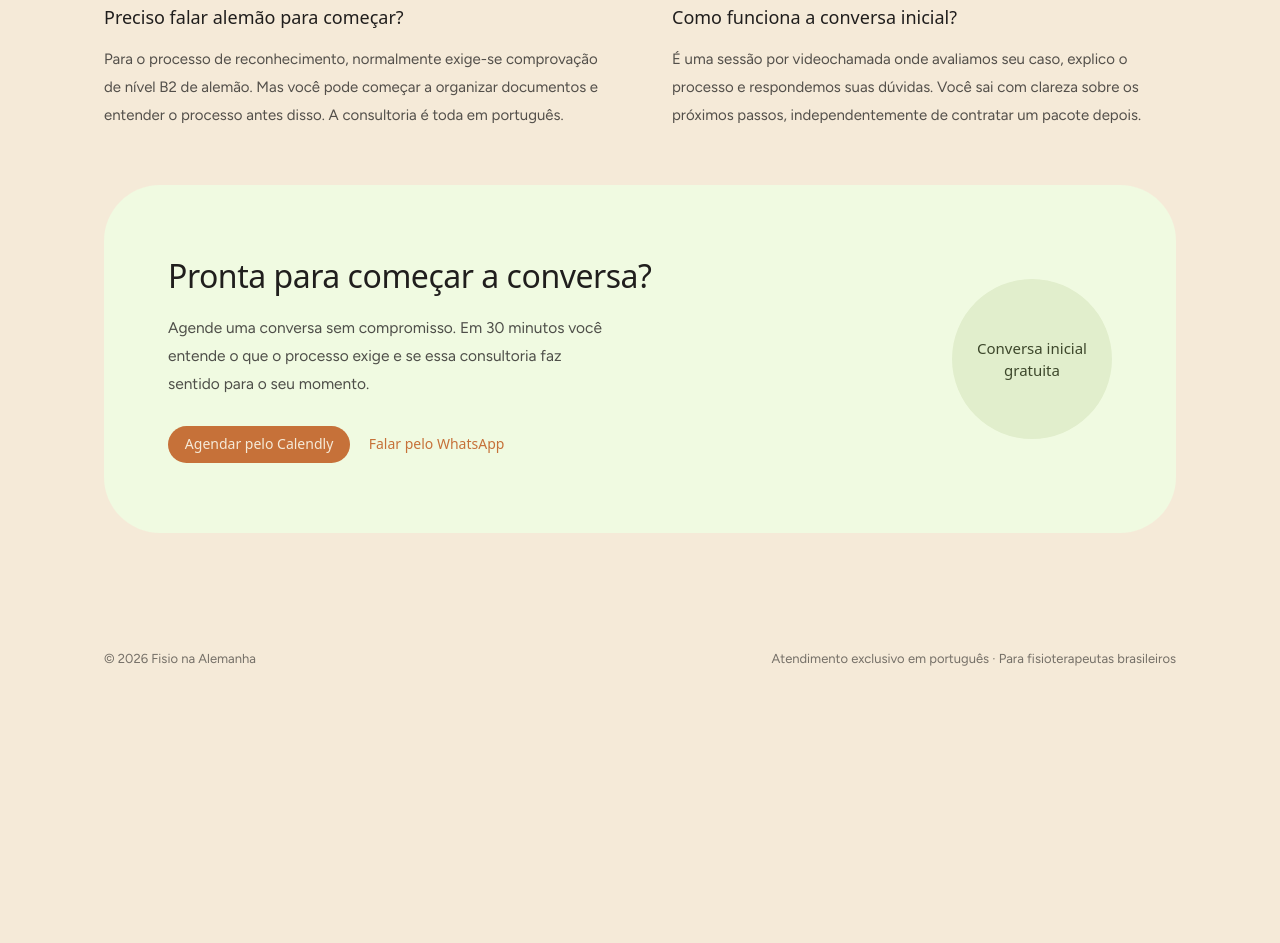
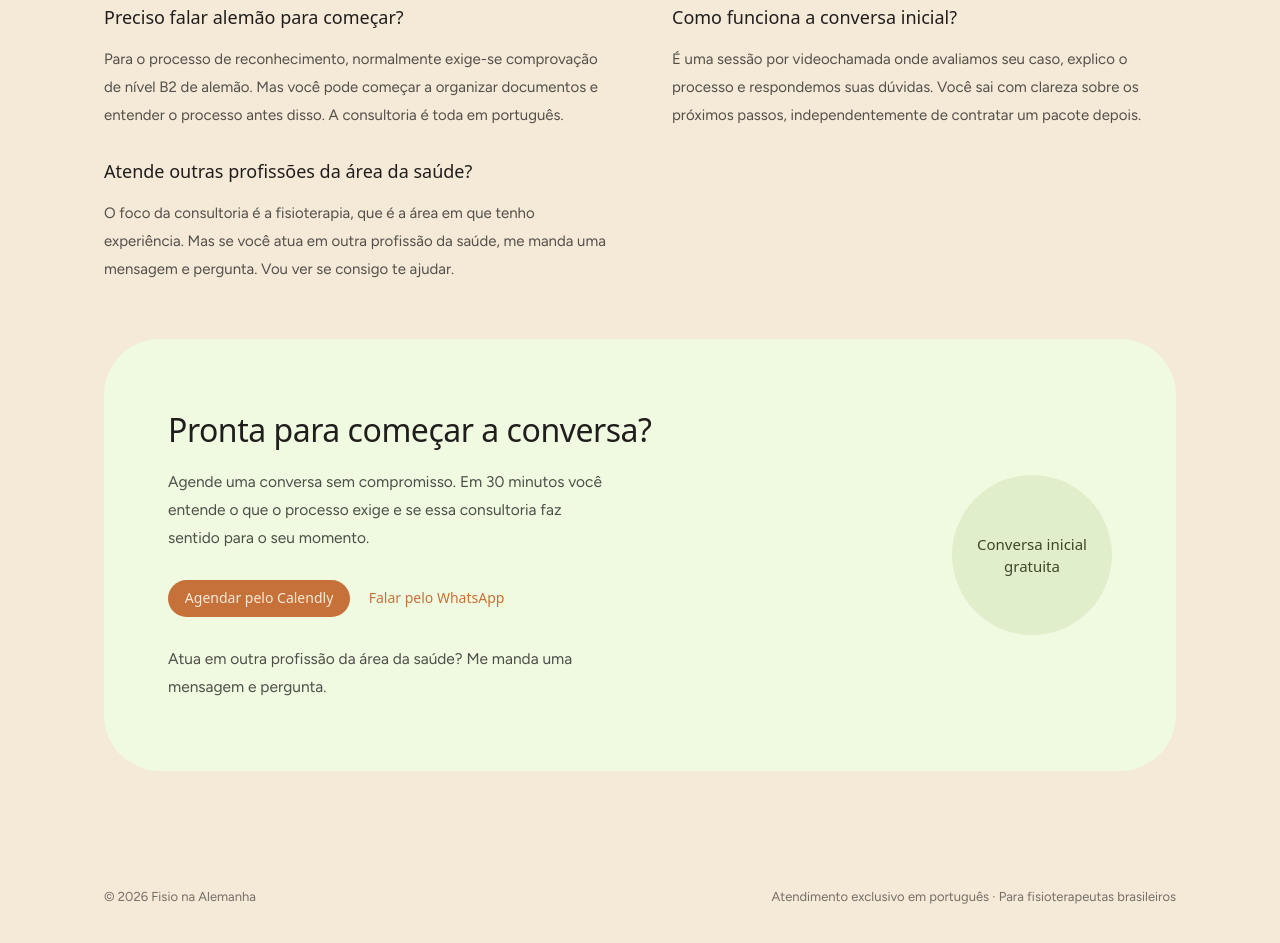
Before and after one commit to oliverstr/fisio-na-alemanha, a plain HTML site: page index.html in a window 1280 px wide. Shown: the part 4020-4963 px from the top of the page. Before the commit the page ends 4749 px from the top, so only its background shows below. Drawn offline with nearby package versions, Linux system fonts and the light colour scheme; a web font is replaced by a local one.

Commit message:
Adiciona aviso para outras profissões da área da saúde
Co-Authored-By: Claude Sonnet 5.5 <noreply@anthropic.com>
Claude-Session: https://claude.ai/code/session_013rzyeU6E5tp2HD3mmEZBD2

```diff
--- a/index.html
+++ b/index.html
@@ -398,6 +398,10 @@
         <p class="faq-q">Como funciona a conversa inicial?</p>
         <p class="faq-a">É uma sessão por videochamada onde avaliamos seu caso, explico o processo e respondemos suas dúvidas. Você sai com clareza sobre os próximos passos, independentemente de contratar um pacote depois.</p>
       </div>
+      <div>
+        <p class="faq-q">Atende outras profissões da área da saúde?</p>
+        <p class="faq-a">O foco da consultoria é a fisioterapia, que é a área em que tenho experiência. Mas se você atua em outra profissão da saúde, me manda uma mensagem e pergunta. Vou ver se consigo te ajudar.</p>
+      </div>
     </div>
   </section>
 
@@ -410,6 +414,7 @@
           <a href="https://calendly.com" target="_blank" rel="noopener" class="btn btn-primary" style="text-decoration:none;">Agendar pelo Calendly</a>
           <a href="https://wa.me/" target="_blank" rel="noopener" class="btn btn-ghost" style="text-decoration:none;">Falar pelo WhatsApp</a>
         </div>
+        <p class="sub" style="margin-top:var(--leading);">Atua em outra profissão da área da saúde? Me manda uma mensagem e pergunta.</p>
       </div>
       <div style="background:var(--color-accent-2-200);border-radius:50%;width:160px;height:160px;display:grid;place-content:center;text-align:center;flex-shrink:0;padding:20px;box-sizing:border-box;">
         <p style="font-family:var(--font-heading);font-size:15px;line-height:22px;margin:0;color:var(--color-accent-2-800);">Conversa inicial gratuita</p>
```
